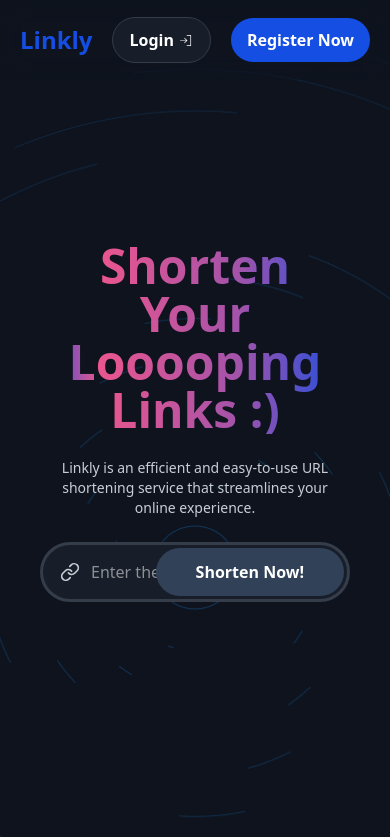
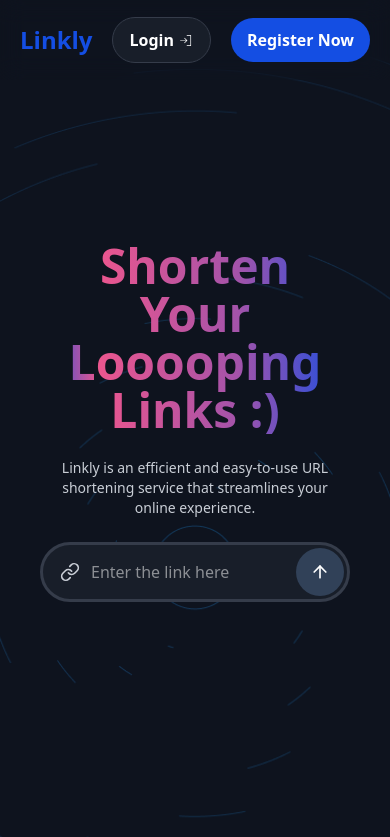
Before and after one commit to GiorgiGochitidze/url-shortener, a Next.js app: page / in a window 390 px wide. Shown: the top 837 px of the page. Built offline with nearby package versions, Linux system fonts and the light colour scheme; no server answers.

Commit message:
feat: added a bit of responsiveness

```diff
--- a/src/components/Input.tsx
+++ b/src/components/Input.tsx
@@ -2,7 +2,7 @@
 
 import { useState } from "react";
 import { useRouter } from "next/navigation";
-import { FiLink, FiCopy, FiCheck } from "react-icons/fi";
+import { FiLink, FiCopy, FiCheck, FiArrowUp } from "react-icons/fi";
 
 interface ClickItem {
   timestamp: string;
@@ -104,7 +104,7 @@ const Input = ({ onLinkAdded }: InputProps) => {
           value={url}
           onChange={(e) => setUrl(e.target.value)}
           disabled={loading}
-          className="w-full h-15 text-white outline-none rounded-full pl-12 pr-44 border-3 border-[#353C4A] bg-[#181E29] disabled:opacity-50"
+          className="w-full h-15 text-white outline-none rounded-full pl-12 pr-44 max-[480px]:pr-16 border-3 border-[#353C4A] bg-[#181E29] disabled:opacity-50"
           aria-label="url"
           placeholder={
             loading ? "Generating your slug..." : "Enter the link here"
@@ -114,9 +114,24 @@ const Input = ({ onLinkAdded }: InputProps) => {
         <button
           type="submit"
           disabled={loading || !url}
-          className="bg-[#144EE3] outline-none hover:cursor-pointer absolute text-white font-bold right-1.5 px-10 rounded-full h-12 drop-shadow-[#144EE3] disabled:bg-slate-700 disabled:cursor-not-allowed transition-all"
+          className="bg-[#144EE3] outline-none hover:cursor-pointer absolute text-white font-bold right-1.5 px-10 max-[480px]:px-0 max-[480px]:w-12 rounded-full h-12 max-[480px]:flex max-[480px]:items-center max-[480px]:justify-center drop-shadow-[#144EE3] disabled:bg-slate-700 disabled:cursor-not-allowed transition-all"
         >
-          {loading ? "Shortening..." : "Shorten Now!"}
+          {loading ? (
+            <>
+              <span className="max-[480px]:hidden">Shortening...</span>
+              <span className="hidden max-[480px]:inline animate-spin">⏳</span>
+            </>
+          ) : (
+            <>
+              {/* Visible on screens above 480px */}
+              <span className="max-[480px]:hidden">Shorten Now!</span>
+
+              {/* Visible only on screens 480px and below */}
+              <span className="hidden max-[480px]:block">
+                <FiArrowUp size={20} />
+              </span>
+            </>
+          )}
         </button>
       </form>
 
--- a/src/components/Navbar/Navbar.tsx
+++ b/src/components/Navbar/Navbar.tsx
@@ -9,7 +9,7 @@ const Navbar = () => {
 
   const isLoading = status === "loading";
   return (
-    <header className="backdrop-blur-md z-11 w-full h-20 p-5 flex items-center justify-between fixed top-0 left-0">
+    <header className="max-[360px]:flex-col max-[360px]:gap-2 backdrop-blur-md z-11 w-full h-20 p-5 flex items-center justify-between fixed top-0 left-0">
       <Link href="/">
         <p className="text-[#144EE3] font-bold text-2xl cursor-pointer">Linkly</p>
       </Link>
```
